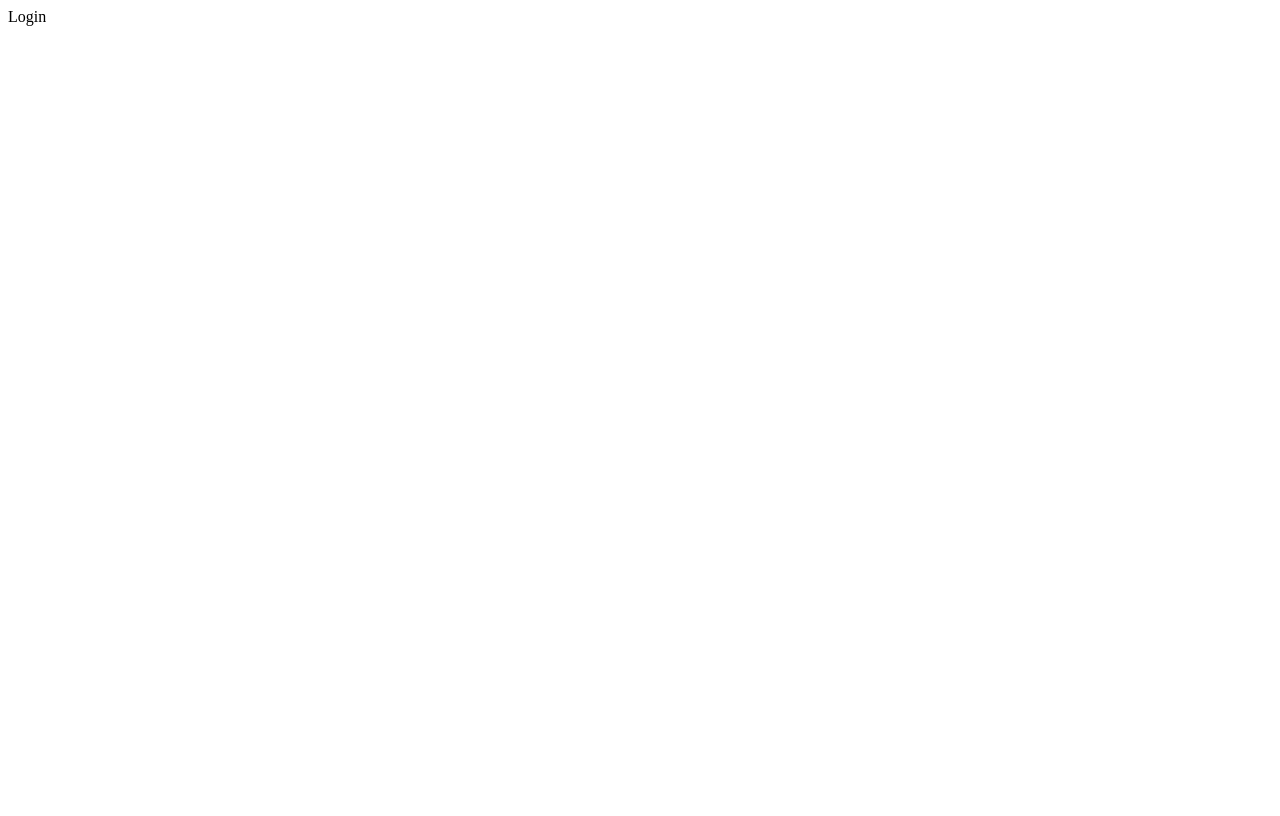
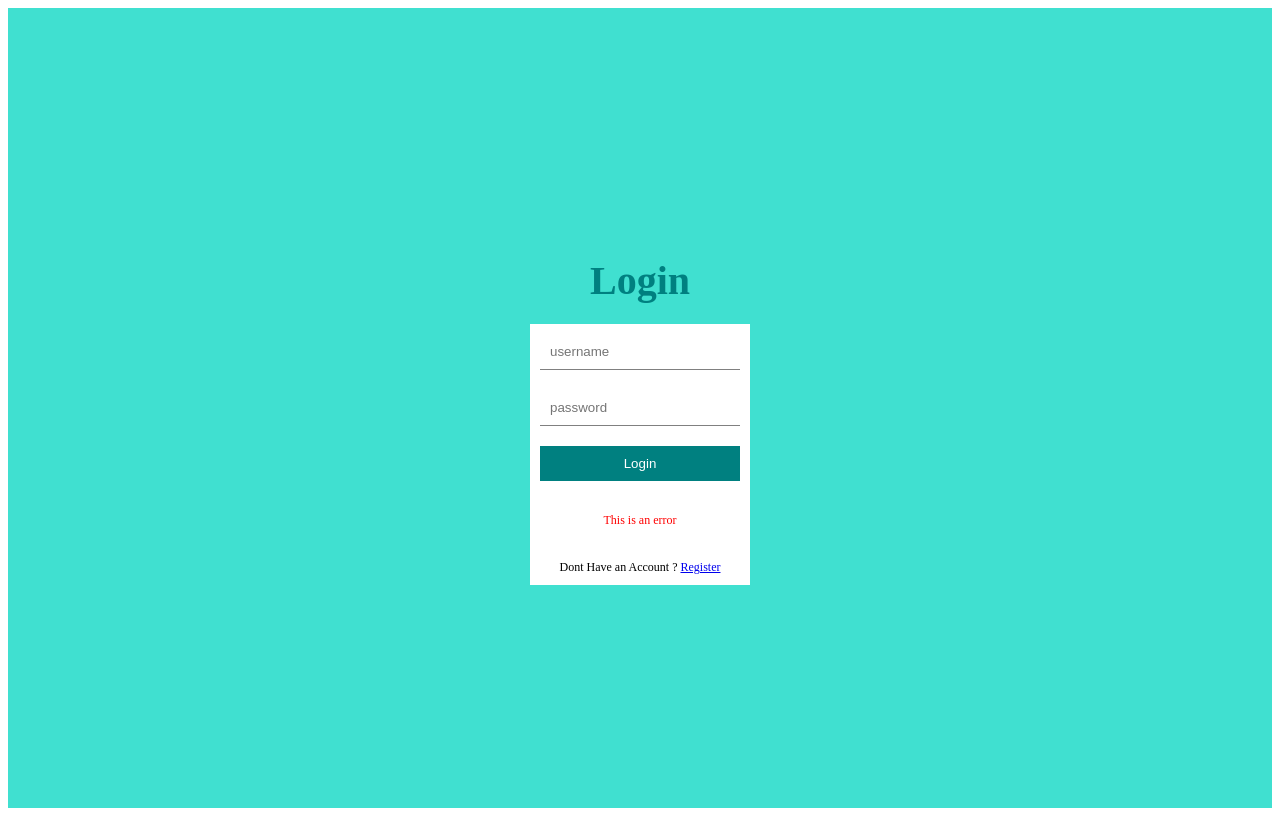
Before and after one commit to KhalilAbbaass/BlogApp-React-MySQL, a React (Create React App) app in the folder client/: page /login in a window 1280 px wide. Built offline with nearby package versions, Linux system fonts and the light colour scheme.

Commit message:
login page and style

```diff
--- a/client/src/App.js
+++ b/client/src/App.js
@@ -10,6 +10,7 @@
 import Register from "./pages/Register";
 import Single from "./pages/Single";
 import Write from "./pages/Write";
+import './style.scss'
 
 const Layout = () => {
   return(
@@ -54,8 +55,8 @@
   return (
     <div className="App">
       <div className="container">
+        <RouterProvider router={router} />
       </div>
-        <RouterProvider router={router} />
     </div>
   );
 }
--- a/client/src/pages/Login.jsx
+++ b/client/src/pages/Login.jsx
@@ -1,8 +1,20 @@
 import React from 'react'
+import { Link } from 'react-router-dom'
 
 const Login = () => {
   return (
-    <div>Login</div>
+    <div className='loginDiv'>
+      <h1>Login</h1>
+      <form>
+        <input type='text' placeholder='username'/>
+        <input type='password' placeholder='password'/>
+        <button>Login</button>
+        <p>This is an error</p>
+        <span>Dont Have an Account ? <Link to='/register'>Register</Link></span>
+      </form>
+
+
+    </div>
   )
 }
 
--- a/client/src/style.scss
+++ b/client/src/style.scss
@@ -5,7 +5,52 @@
 
     .container{
 
-        //login
+        .loginDiv{
+            display: flex;
+            flex-direction: column;
+            align-items: center;
+            justify-content: center;
+            height: 100vh;
+            background-color: turquoise;
+
+            h1{
+                font-size: 40px;
+                color: teal;
+                margin-bottom: 20px;
+            }
+            form{
+                display: flex;
+                flex-direction: column;
+                padding: 10px;
+                background-color: white;
+                width: 200px;
+                gap:20px;
+
+                input{
+                    padding: 10px;
+                    border: none;
+                    border-bottom: 1px solid grey;
+                }
+                button{
+                    padding: 10px;
+                    border: none;
+                    background-color: teal;
+                    cursor: pointer;
+                    color: white;
+                }
+                p{
+                    font-size: 12px;
+                    color: red;
+                    text-align: center;
+                }
+                span{
+                    font-size: 12px;
+                    text-align: center;
+                }
+
+            }
+        }
+
 
 
         //register
```
